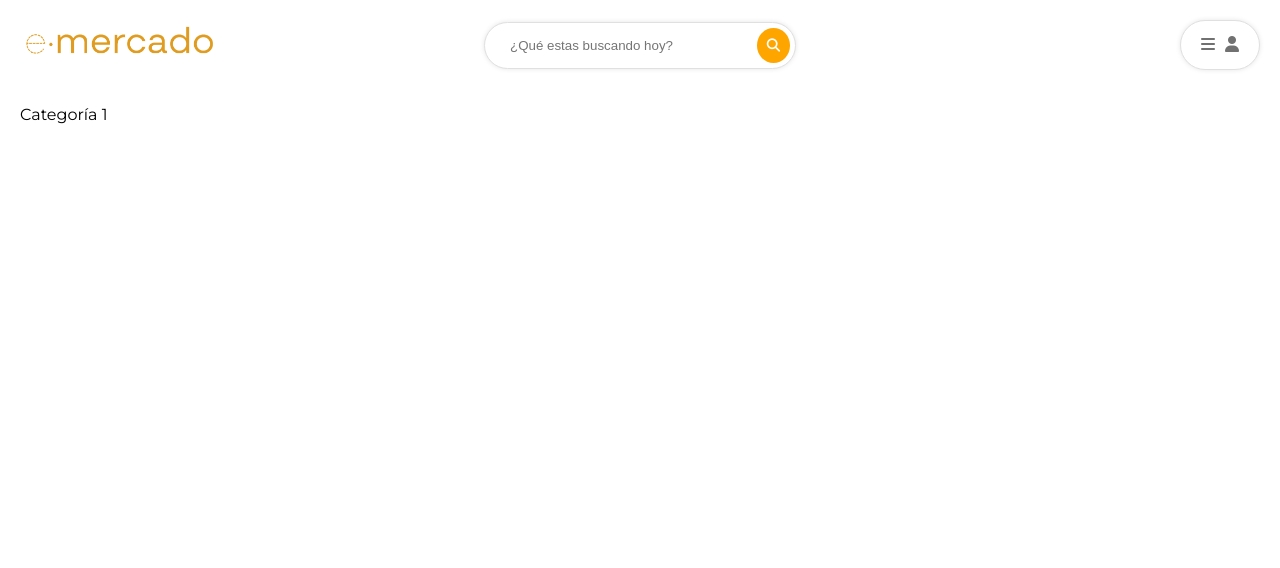
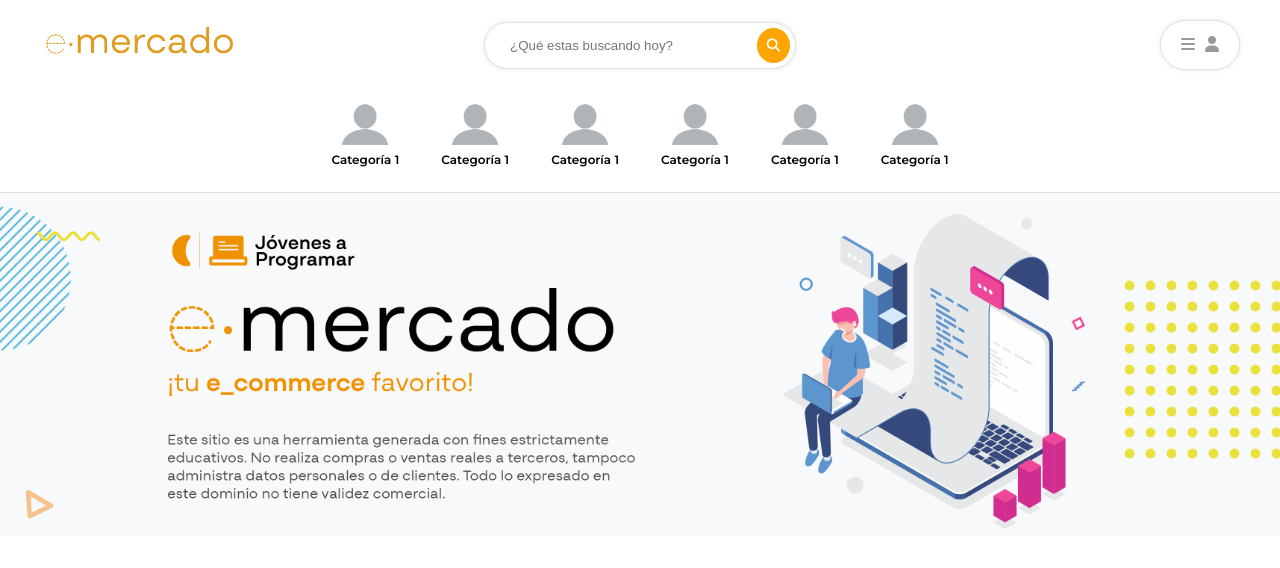
Before and after one commit to dlescano2/e-mercado_v2, a plain HTML site: page index.html in a window 1280 px wide. Drawn offline with Linux system fonts and the light colour scheme.

Commit message:
Banner Home

```diff
--- a/index.html
+++ b/index.html
@@ -37,12 +37,38 @@
             <div>
                 <div class="box-category-menu">
                     <div class="container-category-menu">
-                        <img src="" alt="">
+                        <img src="images/img_perfil.png" alt="">
+                        <p>Categoría 1</p>
+                    </div>
+                    <div class="container-category-menu">
+                        <img src="images/img_perfil.png" alt="">
+                        <p>Categoría 1</p>
+                    </div>
+                    <div class="container-category-menu">
+                        <img src="images/img_perfil.png" alt="">
+                        <p>Categoría 1</p>
+                    </div>
+                    <div class="container-category-menu">
+                        <img src="images/img_perfil.png" alt="">
+                        <p>Categoría 1</p>
+                    </div>
+                    <div class="container-category-menu">
+                        <img src="images/img_perfil.png" alt="">
+                        <p>Categoría 1</p>
+                    </div>
+                    <div class="container-category-menu">
+                        <img src="images/img_perfil.png" alt="">
                         <p>Categoría 1</p>
                     </div>
                 </div>
             </div>
         </div>
     </header>
+    <hr>
+    <main>
+        <picture class="banner-home">
+            <img src="images/cover_back.png" alt="">
+        </picture>
+    </main>
 </body>
 </html>
--- a/styles.css
+++ b/styles.css
@@ -1,13 +1,13 @@
 body {
-    margin: 0px;
+    margin: 0 auto;
     padding: 0px;
     font-family: "Montserrat", Helvetica, sans-serif;
 }
 /* HEADER HOME */
 .header-container {
-    width: calc(100% - 40px);
+    width: calc(100% - 80px);
     box-sizing: border-box;
-    margin: 20px;
+    margin: 20px 40px;
 }
 .header-home {
     display: flex;
@@ -66,5 +66,38 @@ body {
     padding: 15px 20px;
     box-shadow: 0 0 5px rgb(0, 0, 0, 0.1);
     font-size: 1em;
-    color: #717171;
+    color: #999;
 }
+/* HEADER CATEGORY */
+.box-category-menu {
+    display: flex;
+    justify-content: center;
+    gap: 32px;
+    margin: 32px 0px 16px 0;
+}
+.box-category-menu .container-category-menu {
+    display: flex;
+    flex-direction: column;
+    align-items: center;
+}
+.box-category-menu .container-category-menu:hover {
+    border-bottom: 3px solid #999;
+}
+.box-category-menu .container-category-menu img {
+    width: 50px;
+}
+.box-category-menu .container-category-menu p {
+    margin: 5px;
+    font-size: 0.75em;
+    font-weight: 600;
+}
+hr {
+    height: 1px;
+    border: none;
+    background-color: #e0e0e0;
+    margin: 0;
+}
+/* BANNER HOME */
+.banner-home img {
+    width: 100%;
+}
```
